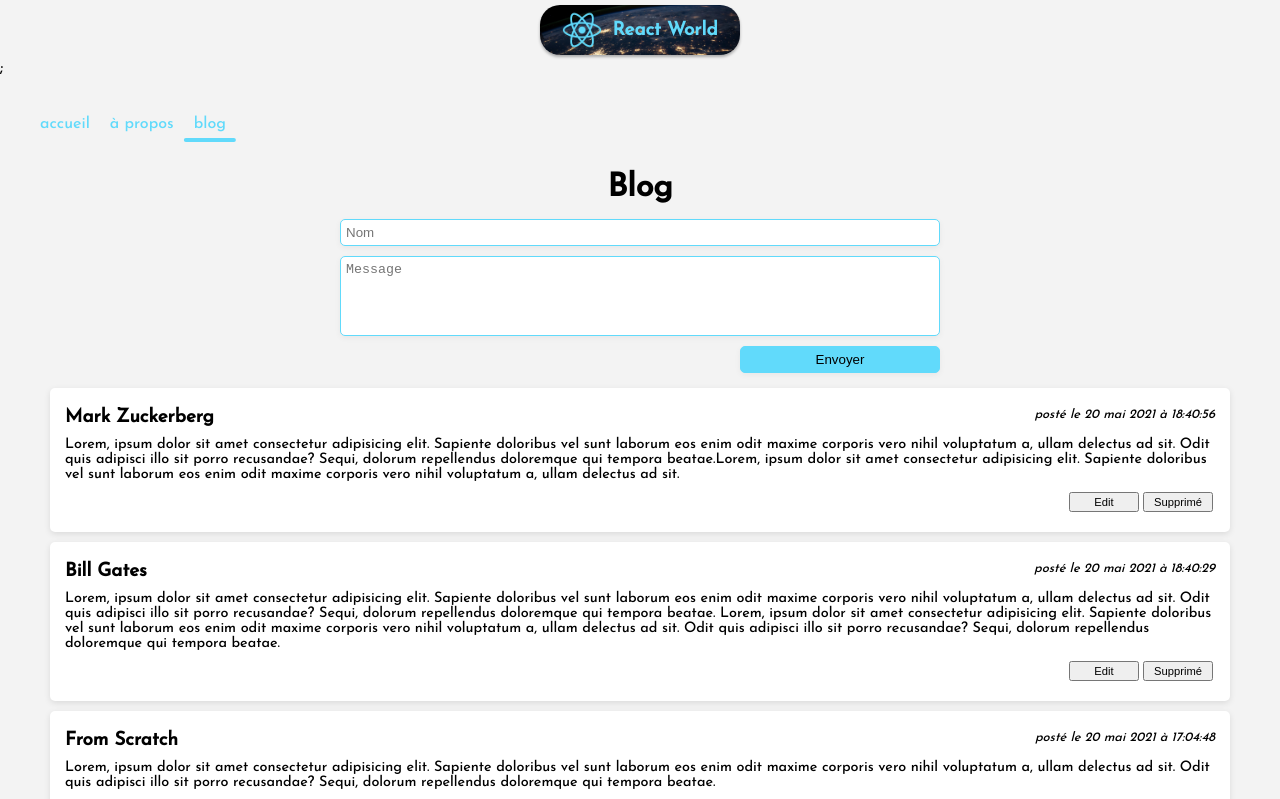
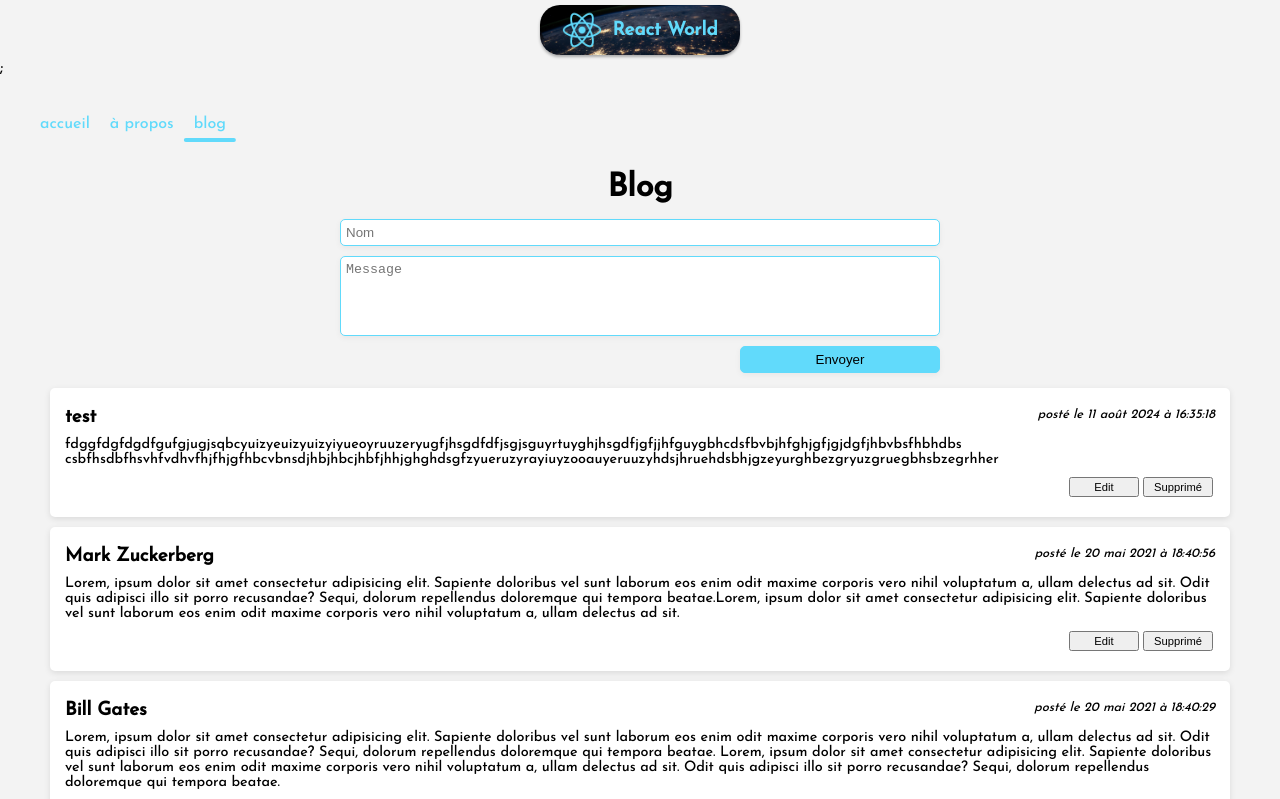
Before and after one commit to Barth-code/Projet-React2, a React (Create React App) app: page /blog in a window 1280 px wide. Shown: the top 799 px of the page. Built offline with nearby package versions, Linux system fonts and the light colour scheme; data requests are answered from the project's data file.

Commit message:
Poster dans la base de donné

```diff
--- a/src/assets/db.json
+++ b/src/assets/db.json
@@ -4,19 +4,25 @@
       "author": "From Scratch",
       "content": "      Lorem, ipsum dolor sit amet consectetur adipisicing elit. Sapiente doloribus vel sunt laborum eos enim odit maxime corporis vero nihil voluptatum a, ullam delectus ad sit. Odit quis adipisci illo sit porro recusandae? Sequi, dolorum repellendus doloremque qui tempora beatae.",
       "date": 1621530288602,
-      "id": 1
+      "id": "1"
     },
     {
       "author": "Bill Gates",
       "content": "Lorem, ipsum dolor sit amet consectetur adipisicing elit. Sapiente doloribus vel sunt laborum eos enim odit maxime corporis vero nihil voluptatum a, ullam delectus ad sit. Odit quis adipisci illo sit porro recusandae? Sequi, dolorum repellendus doloremque qui tempora beatae.\n\nLorem, ipsum dolor sit amet consectetur adipisicing elit. Sapiente doloribus vel sunt laborum eos enim odit maxime corporis vero nihil voluptatum a, ullam delectus ad sit. Odit quis adipisci illo sit porro recusandae? Sequi, dolorum repellendus doloremque qui tempora beatae.",
       "date": 1621536029778,
-      "id": 2
+      "id": "2"
     },
     {
       "author": "Mark Zuckerberg",
       "content": "Lorem, ipsum dolor sit amet consectetur adipisicing elit. Sapiente doloribus vel sunt laborum eos enim odit maxime corporis vero nihil voluptatum a, ullam delectus ad sit. Odit quis adipisci illo sit porro recusandae? Sequi, dolorum repellendus doloremque qui tempora beatae.Lorem, ipsum dolor sit amet consectetur adipisicing elit. Sapiente doloribus vel sunt laborum eos enim odit maxime corporis vero nihil voluptatum a, ullam delectus ad sit. ",
       "date": 1621536056135,
-      "id": 3
+      "id": "3"
+    },
+    {
+      "id": "6da9",
+      "author": "test",
+      "content": "fdggfdgfdgdfgufgjugjsqbcyuizyeuizyuizyiyueoyruuzeryugfjhsgdfdfjsgjsguyrtuyghjhsgdfjgfjjhfguygbhcdsfbvbjhfghjgfjgjdgfjhbvbsfhbhdbs csbfhsdbfhsvhfvdhvfhjfhjgfhbcvbnsdjhbjhbcjhbfjhhjghghdsgfzyueruzyrayiuyzooauyeruuzyhdsjhruehdsbhjgzeyurghbezgryuzgruegbhsbzegrhher",
+      "date": 1723394118803
     }
   ]
 }
--- a/src/pages/Blog.js
+++ b/src/pages/Blog.js
@@ -21,6 +21,11 @@ const Blog = () => {
     if (content.length < 140) {
       setError(true);
     } else {
+      axios.post("http://localhost:3004/articles", {
+        author: "test",
+        content, // équivaut à content : content (dans la base de donné)
+        date: Date.now(),
+      });
       setError(false);
     }
   };
```
